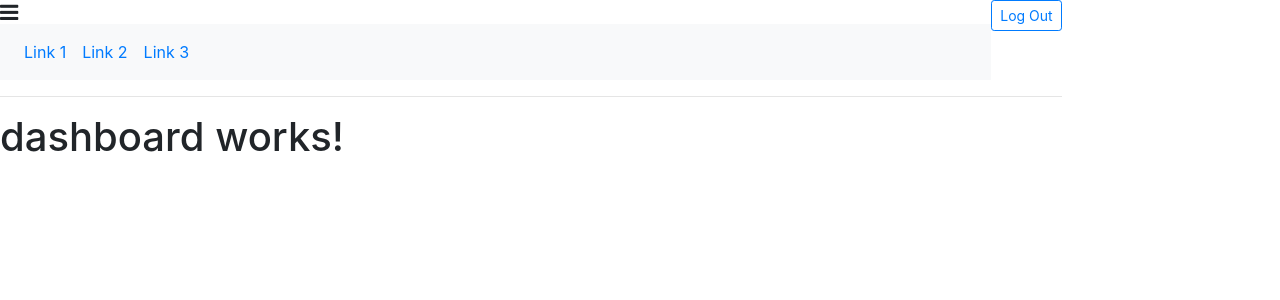
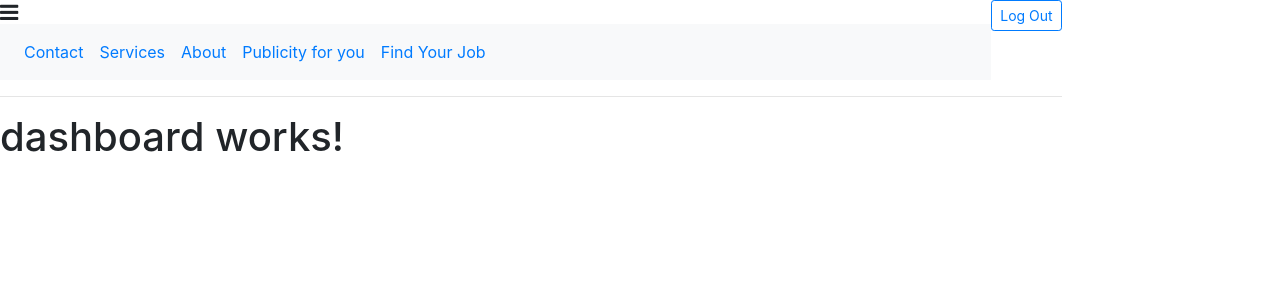
Before and after one commit to hamzador/ClienGestionStockProduits, an Angular app: page /dashboard in a window 1280 px wide. Shown: the top 300 px of the page. Built offline with nearby package versions, Linux system fonts and the light colour scheme.

Commit message:
commit4 ajouter routing

```diff
--- a/src/app/navbar/navbar.component.html
+++ b/src/app/navbar/navbar.component.html
@@ -8,13 +8,19 @@
   <nav class="navbar navbar-expand-sm bg-light">
   <ul class="navbar-nav " >
     <li class="nav-item">
-      <a class="nav-link" href="#">Link 1</a>
+      <a class="nav-link" href="#">Contact</a>
     </li>
     <li class="nav-item">
-      <a class="nav-link" href="#">Link 2</a>
+      <a class="nav-link" href="#">Services</a>
     </li>
     <li class="nav-item">
-      <a class="nav-link" href="#">Link 3</a>
+      <a class="nav-link" href="#">About</a>
+    </li>
+    <li class="nav-item">
+      <a class="nav-link" href="#">Publicity for you</a>
+    </li>
+    <li class="nav-item">
+      <a class="nav-link" href="#">Find Your Job</a>
     </li>
   </ul>
   </nav>
```
